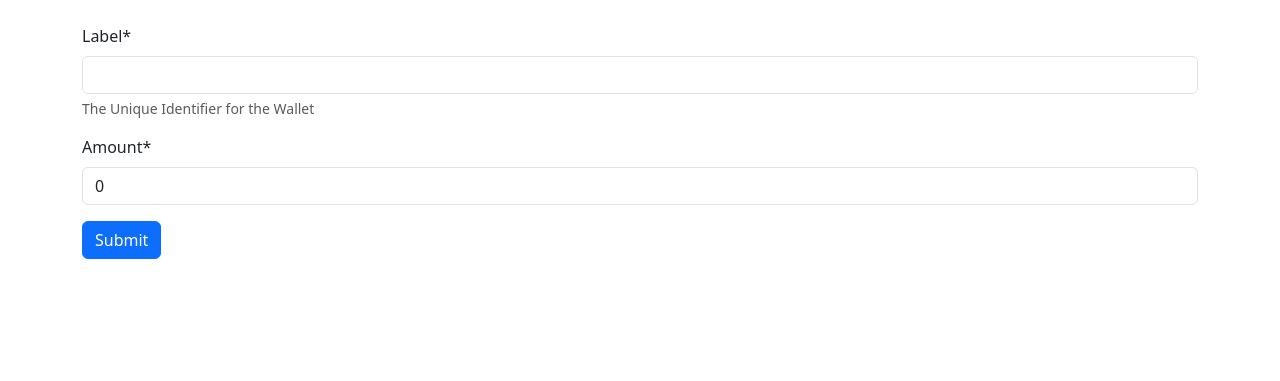
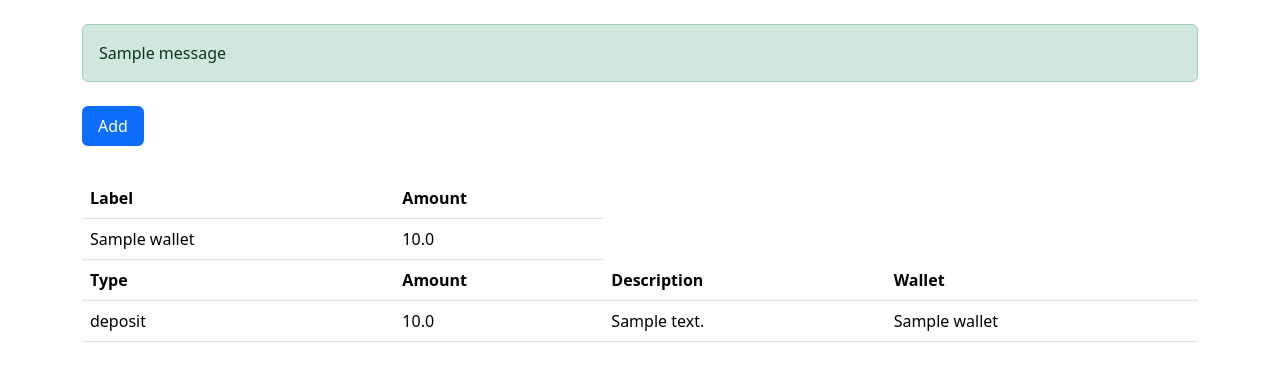
Before and after one commit to queirozingrid/wallet, a Django app: template wallet/templates/table_pages.html in a window 1280 px wide. Shown: the part 56-437 px from the top of the page. Run offline with Django 5.2, Linux system fonts and the light colour scheme; tables that the repository leaves empty hold one stand-in row (values such as "Sample post"); the template is opened without the code that fills it: values that come from a table or form of the project are taken from there, most other values are stand-ins (such as "Sample title", 1, 10 or a date in 2020); one stand-in notice (Sample message) is shown; some libraries are stand-ins or nearby versions.

Commit message:
Add base template
Add base template to reuse the same HTML structure
to different pages.

Add error and success messages on the Wallet Page.

```diff
--- a/wallet/templates/base.html
+++ b/wallet/templates/base.html
@@ -10,15 +10,39 @@
     <script src="https://cdn.jsdelivr.net/npm/bootstrap@5.3.3/dist/js/bootstrap.bundle.min.js" integrity="sha384-YvpcrYf0tY3lHB60NNkmXc5s9fDVZLESaAA55NDzOxhy9GkcIdslK1eN7N6jIeHz" crossorigin="anonymous"></script>
 </head>
 <body>
-    <!-- Menubar -->
+
     <nav class="navbar navbar-expand-lg navbar-dark bg-dark">
         <div class="container">
             <a class="navbar-brand" href="#">{{ title }}</a>
-            <button class="navbar-toggler" type="button" data-toggle="collapse" data-target="#navbarNav" aria-controls="navbarNav" aria-expanded="false" aria-label="Toggle navigation">
-                <span class="navbar-toggler-icon"></span>
-            </button>
         </div>
     </nav>
+
+    <div class="container mt-4">
+        {% if messages %}
+            {% for message in messages %}
+                {% if message.tags == "success" %}
+                    <div class="alert alert-success" role="alert">
+                        {{ message }}
+                    </div>
+                {% elif message.tags == "error" %}
+                    <div class="alert alert-danger" role="alert">
+                        {{ message }}
+                    </div>
+                {% endif %}
+            {% endfor %}
+        {% endif %}
+    </div>
+
+    <nav class="navbar navbar-expand-lg">
+        <div class="container">
+            <ul class="nav nav-pills">
+                <li class="nav-item">
+                    <a class="nav-link active"  href="#" data-toggle="modal" data-target="#modalForm">Add</a>
+                </li>
+            </ul>
+        </div>
+    </nav>
+
 
     <div class="container mt-4">
         {% load crispy_forms_tags %}
@@ -26,6 +50,32 @@
         {% endblock %}
     </div>
 
+    <div class="modal fade" id="modalForm" tabindex="-1" role="dialog" aria-labelledby="TituloModalCentralizado" aria-hidden="true">
+        <div class="modal-dialog modal-dialog-centered" role="document">
+          <div class="modal-content">
+            <div class="modal-header">
+              <h5 class="modal-title" id="TituloModalCentralizado">Título do modal</h5>
+
+            </div>
+
+            <div class="modal-body">
+                <form action="{{ action }}" method="POST">
+                    {% csrf_token %}
+
+                    <div class="form-group">
+                        {{ form|crispy }}
+                    </div>
+                    <button type="submit" class="btn btn-primary">Submit</button>
+                </form>
+            </div>
+
+            <div class="modal-footer">
+              <button type="button" class="btn btn-secondary" data-dismiss="modal">Close</button>
+              <!-- <button type="submit" class="btn btn-primary">Save</button> -->
+            </div>
+          </div>
+        </div>
+    </div>
     <!-- Adicione scripts JavaScript aqui -->
     <script src="https://code.jquery.com/jquery-3.5.1.slim.min.js"></script>
     <script src="https://cdn.jsdelivr.net/npm/@popperjs/core@2.5.4/dist/umd/popper.min.js"></script>
--- a/wallet/templates/table_pages.html
+++ b/wallet/templates/table_pages.html
@@ -3,17 +3,6 @@
 
 
 {% block content %}
-    {% if form %}
-
-        <form action="/wallet/add/" method="POST">
-            {% csrf_token %}
-
-            <div class="form-group">
-                {{ form|crispy }}
-            </div>
-            <button type="submit" class="btn btn-primary">Submit</button>
-        </form>
-    {% else %}
     <table class="table">
         {% if wallets %}
             <tr>
@@ -45,5 +34,4 @@
             {% endfor %}
         {% endif %}
     </table>
-    {% endif %}
 {% endblock %}
--- a/wallet/wallet/urls.py
+++ b/wallet/wallet/urls.py
@@ -21,6 +21,6 @@ from dashboard import views
 urlpatterns = [
     path('admin/', admin.site.urls),
     path('wallet/', views.list_wallets),
-    path('wallet/add/', views.add_wallet),
+    path('wallet/add_wallet/', views.add_wallet),
     path('transaction/', views.list_transactions)
 ]
```
Also changed, not shown: wallet/dashboard/views.py (+20 -18 lines). Lines whose indentation alone changed are shown as unchanged.
